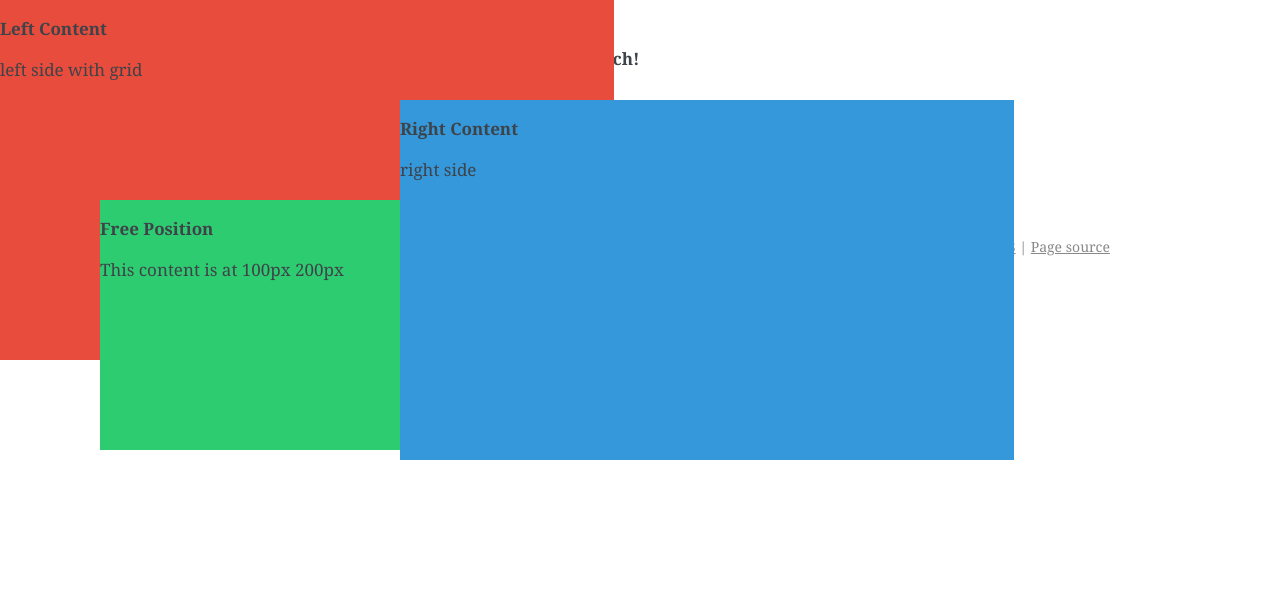
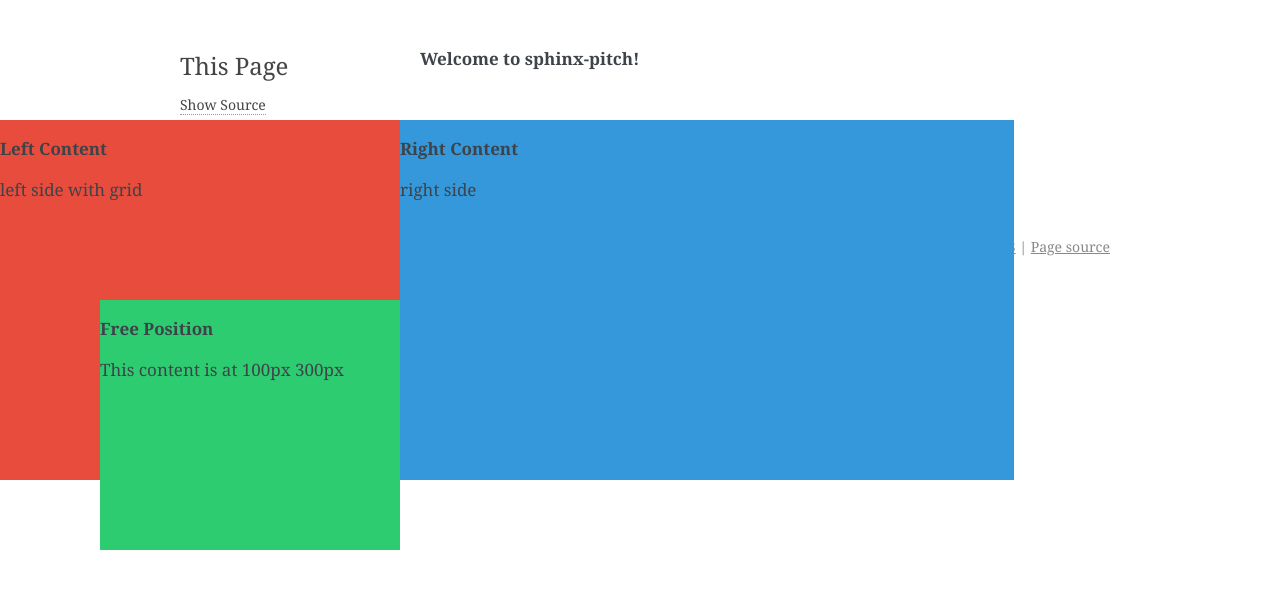
Before and after one commit to tkoyama010/sphinx-pitch, a Sphinx documentation site: the page built from docs/index.rst, in a window 1280 px wide. Shown: the top 589 px of the page. Built offline with Sphinx 7.4.7, drawn with Linux system fonts in a browser that asks for light colours.

Commit message:
Move all 3 boxes down so the title is visible

```diff
--- a/docs/index.rst
+++ b/docs/index.rst
@@ -2,20 +2,20 @@
 
    # Welcome to sphinx-pitch!
 
-   [drag=48% 40%, drop=left, bg=#e74c3c]
+   [drag=48% 40%, drop=0 120px, bg=#e74c3c]
 
    ## Left Content
 
    left side with grid
 
-   [drag=48% 40%, drop=400px 100px, bg=#3498db]
+   [drag=48% 40%, drop=400px 120px, bg=#3498db]
 
    ## Right Content
 
    right side
 
-   [drag=300px 250px, drop=100px 200px, bg=#2ecc71]
+   [drag=300px 250px, drop=100px 300px, bg=#2ecc71]
 
    ## Free Position
 
-   This content is at 100px 200px
+   This content is at 100px 300px
```
